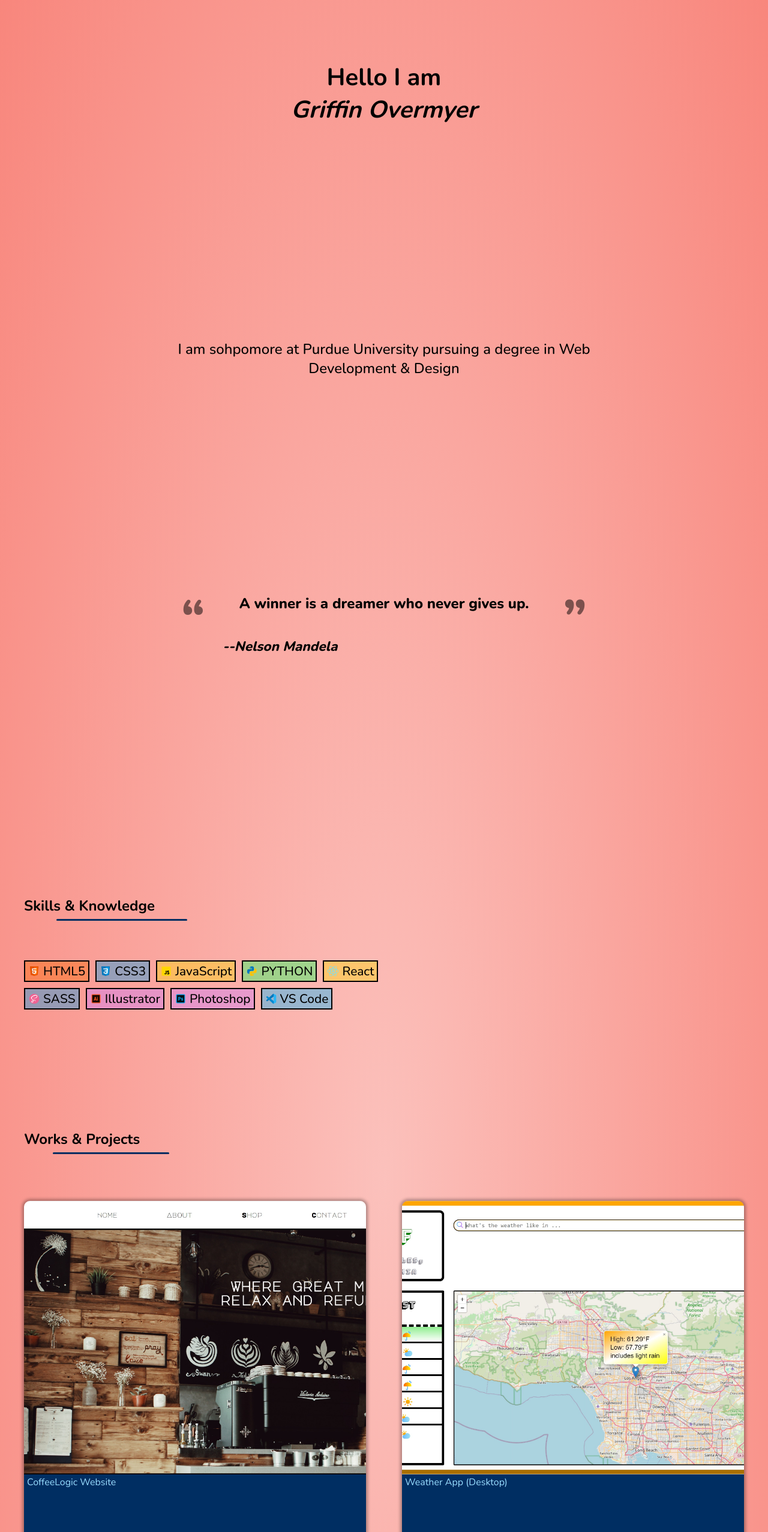
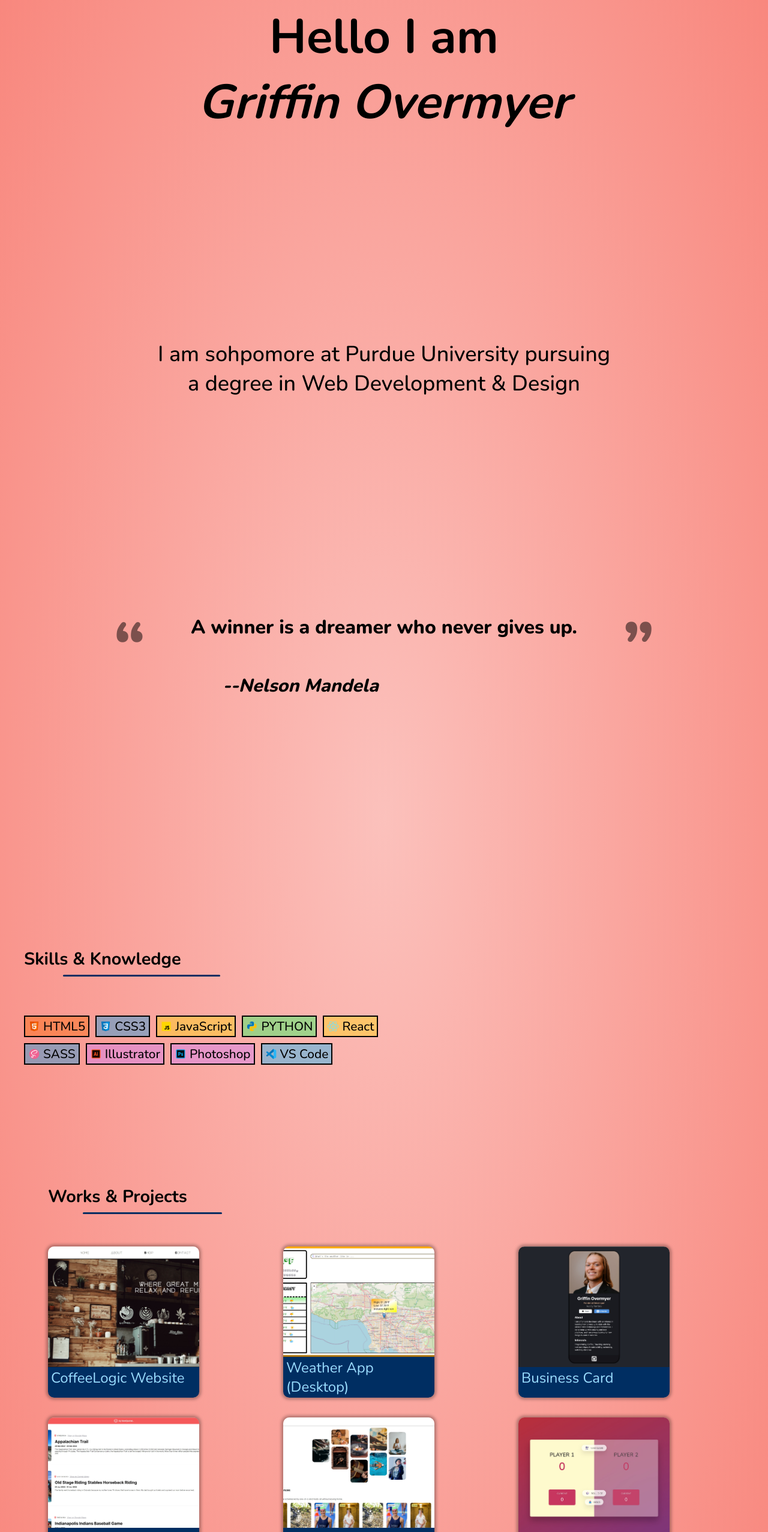
Before and after one commit to Griffinov22/portfolio_2022, a React (Vite) app: page / in a window 1280 px wide. Shown: the part 234-2788 px from the top of the page at 60% size. Built offline with nearby package versions, Linux system fonts and the light colour scheme.

Commit message:
media queries

```diff
--- a/src/css/index.css
+++ b/src/css/index.css
@@ -119,6 +119,11 @@ body:not(nav) {
     font-size: 2em;
   }
 }
+@media (min-width: 1200px) {
+  .title {
+    font-size: 5em;
+  }
+}
 
 .title span {
   /* ^^ "Griffin Overmyer" */
@@ -146,6 +151,11 @@ body:not(nav) {
   margin-bottom: 45vh;
   /* JS FADING */
   transition: all 1s ease-in-out;
+}
+@media (min-width: 1200px) {
+  .bio-text {
+    font-size: 2.25em;
+  }
 }
 
 #quote {
@@ -197,6 +207,14 @@ body:not(nav) {
     margin-top: 30px;
   }
 }
+@media (min-width: 1200px) {
+  #quote {
+    font-size: 2em;
+  }
+  #mandela-name {
+    font-size: 1.9em;
+  }
+}
 
 /* Skills.jsx */
 .skills-container {
@@ -213,6 +231,11 @@ body:not(nav) {
   width: 90%;
   width: fit-content;
   position: relative;
+}
+@media (min-width: 1200px) {
+  .section-header {
+    font-size: 1.8em;
+  }
 }
 
 .section-header hr {
@@ -252,12 +275,31 @@ body:not(nav) {
   }
 }
 
+/* FIX BACKGROUND COLOR TRANSITION */
 .grid-item {
   padding: 2px 5px;
   border: 2px solid black;
   display: flex;
   align-items: center;
   gap: 5px;
+  position: relative;
+  z-index: 1;
+}
+.grid-item::before {
+  content: "";
+  z-index: -1;
+  position: absolute;
+  width: 100%;
+  height: 100%;
+  left: 0;
+  top: 0;
+  transition: transform 200ms ease-in-out;
+  transform: scale(0);
+
+  transform-origin: left;
+}
+.grid-item::before:hover {
+  transform: scale(1);
 }
 
 .grid-item img {
@@ -275,25 +317,43 @@ body:not(nav) {
 .html-highlight {
   background-color: rgba(250, 104, 0, var(--skills-item-opacity));
 }
+.html-highlight::before {
+  background-color: rgb(250, 104, 0);
+}
 
 .css-highlight {
   background-color: rgba(3, 155, 229, var(--skills-item-opacity));
+}
+.css-highlight::before {
+  background-color: rgb(3, 155, 229);
 }
 
 .js-highlight {
   background-color: rgba(255, 214, 0, var(--skills-item-opacity));
 }
+.js-highlight::before {
+  background-color: rgb(255, 214, 0);
+}
 
 .python-highlight {
   background-color: rgba(23, 255, 87, var(--skills-item-opacity));
+}
+.python-highlight::before {
+  background-color: rgb(23, 255, 87);
 }
 
 .adobe-highlight {
   background-color: rgba(200, 121, 255, var(--skills-item-opacity));
 }
+.adobe-highlight::before {
+  background-color: rgb(200, 121, 255);
+}
 
 .vs-code-highlight {
   background-color: rgba(5, 182, 252, var(--skills-item-opacity));
+}
+.vs-code-highlight::before {
+  background-color: rgb(136, 219, 247);
 }
 
 /* Works.jsx */
@@ -303,12 +363,22 @@ body:not(nav) {
   padding: 0 40px;
   position: relative;
 }
+@media (min-width: 1100px) {
+  #works-section {
+    padding: 0 80px;
+  }
+}
 
 .works-flex-container {
   margin-top: 30px;
   display: grid;
   grid-template-columns: repeat(2, 1fr);
   column-gap: 5%;
+}
+@media (min-width: 1100px) {
+  .works-flex-container {
+    grid-template-columns: repeat(3, 1fr);
+  }
 }
 
 .works-flex-item {
@@ -324,6 +394,13 @@ body:not(nav) {
   cursor: pointer;
   overflow: hidden;
 }
+@media (min-width: 1100px) {
+  .works-flex-item {
+    width: 75%;
+    justify-content: center;
+    align-items: center;
+  }
+}
 
 .works-pic {
   width: 100%;
@@ -334,9 +411,15 @@ body:not(nav) {
 
 .works-caption {
   background-color: var(--darkBlue);
+  width: 100%;
   flex: 1;
   color: var(--babyBlue);
   padding: 2px 5px;
+}
+@media (min-width: 850px) {
+  .works-caption {
+    font-size: 1.5em;
+  }
 }
 
 /* button under works */
```
